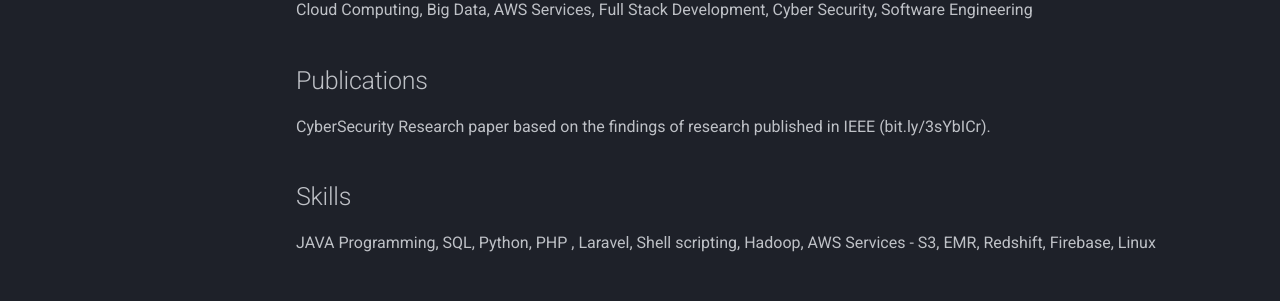
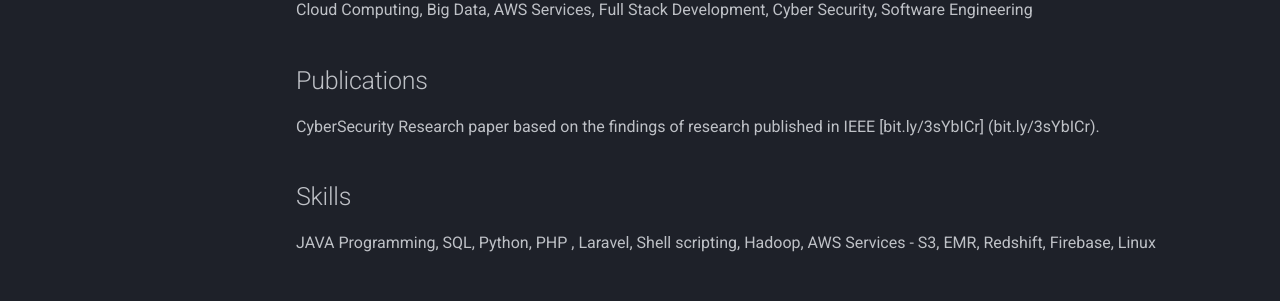
Before and after one commit to sthamadhukar/sthamadhukar.github.io, an MkDocs documentation site: the page built from docs/index.md, in a window 1280 px wide and 1080 px high. Shown: the part 619-920 px from the top of the window. Built offline with MkDocs 1.6.1 and Material for MkDocs 9.7.7, drawn with Linux system fonts in a browser that asks for light colours.

Commit message:
Link updated

```diff
--- a/docs/index.md
+++ b/docs/index.md
@@ -10,7 +10,7 @@ I have been involved in research projects during my graduate studies with profes
 Cloud Computing, Big Data, AWS Services, Full Stack Development,  Cyber Security, Software Engineering
 
 ## Publications
-CyberSecurity Research paper based on the findings of research published in IEEE (bit.ly/3sYbICr).
+CyberSecurity Research paper based on the findings of research published in IEEE [bit.ly/3sYbICr] (bit.ly/3sYbICr).
 
 ## Skills
 
```
Also changed, not shown: docs/work_exp.md (+1 -1 lines).
